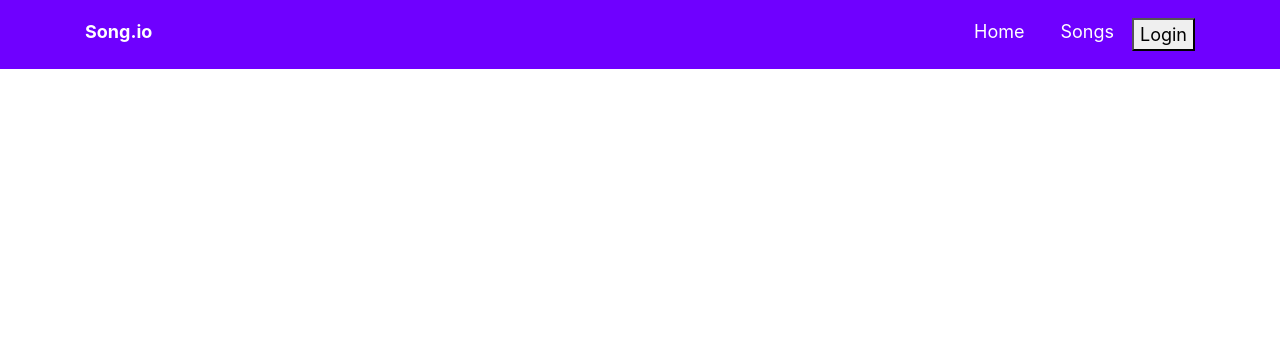
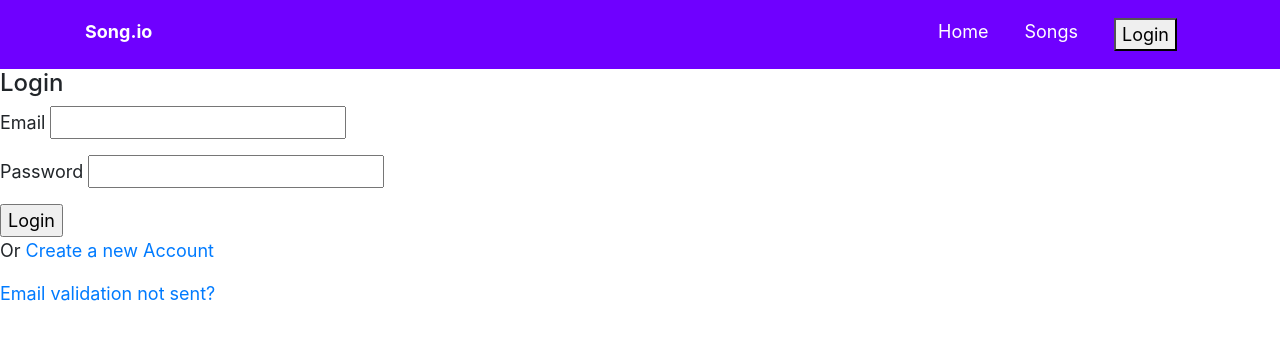
Before and after one commit to Ibtesam-Mahmood/phone-shop, an Angular app in the folder Client/: page /login in a window 1280 px wide. Before the commit this address led to /. Shown: the top 340 px of the page. Built offline with nearby package versions, Linux system fonts and the light colour scheme.

Commit message:
login page voews added

```diff
--- a/Client/src/app/app-routing.module.ts
+++ b/Client/src/app/app-routing.module.ts
@@ -2,11 +2,13 @@ import { NgModule } from '@angular/core';
 import { Routes, RouterModule } from '@angular/router';
 import { HomeComponent } from './home/home.component';
 import { SongsComponent } from './songs/songs.component';
+import { LoginComponent } from './login/login.component';
 
 
 const routes: Routes = [
   {path: '', component: HomeComponent},
-  {path: 'songs', component: SongsComponent}
+  {path: 'songs', component: SongsComponent},
+  {path: 'login', component: LoginComponent}
 ];
 
 @NgModule({
--- /dev/null
+++ b/Client/src/app/login/login.component.html
@@ -0,0 +1,39 @@
+<div>
+  <div>
+    <h4>Login</h4>
+    <form (submit)="login()" [formGroup]="form">
+        <p>Email <input name="email" type="text" formControlName="email"></p>
+
+      <div *ngIf="email.invalid && (email.dirty || email.touched)"
+          class="alert alert-danger">
+
+        <div *ngIf="email.errors.required">
+          Email is required.
+        </div>
+        <div *ngIf="email.errors.pattern">
+          Email does not match format.
+        </div>
+      </div>
+
+      <p>Password <input name="password" type="password" formControlName="password"></p>
+
+      <div *ngIf="password.invalid && (password.dirty || password.touched)"
+          class="alert alert-danger">
+
+        <div *ngIf="password.errors.required">
+          Password cannot be empty.
+        </div>
+      </div>
+
+      <input type="submit" value="Login">
+    </form>
+
+    <div>
+      <p>Or <a href="/signup">Create a new Account</a></p>
+    </div>
+
+    <div>
+      <p><a href="/resend-email">Email validation not sent?</a></p>
+    </div>
+  </div>
+</div>
--- /dev/null
+++ b/Client/src/app/login/login.component.ts
@@ -0,0 +1,43 @@
+import { Component, OnInit } from '@angular/core';
+import {FormGroup, FormControl, Validators} from '@angular/forms';
+
+@Component({
+  selector: 'app-login',
+  templateUrl: './login.component.html',
+  styleUrls: ['./login.component.scss']
+})
+
+export class LoginComponent implements OnInit {
+
+
+  //The control for the login form
+  form: FormGroup;
+
+  constructor() { }
+
+  ngOnInit() {
+    this.form = new FormGroup({
+      email: new FormControl('', [
+        Validators.required,
+        Validators.pattern('[a-z0-9._%+-]+@[a-z0-9.-]+\.[a-z]{2,3}$')
+      ]),
+      password: new FormControl('', [
+        Validators.required
+      ]),
+    });
+  }
+
+  login(){
+    return;
+  }
+
+  get email(){
+    return this.form.get('email');
+  }
+  get password(){
+    return this.form.get('password');
+  }
+
+
+
+}
--- a/Client/src/app/navigatior/navigatior.component.html
+++ b/Client/src/app/navigatior/navigatior.component.html
@@ -5,7 +5,7 @@
       <ul>
         <li><a href="">Home</a></li>
         <li><a href="/songs">Songs</a></li>
-        <li><button>Login</button></li>
+        <li><a href="/login"><button>Login</button></a></li>
       </ul>
     </nav>
   </div>
```
Also changed, not shown: Client/src/app/app.module.ts (+8 -3 lines), Client/src/app/login/login.component.scss (added), 1 other file (tests, documents, lock files or other folders).
